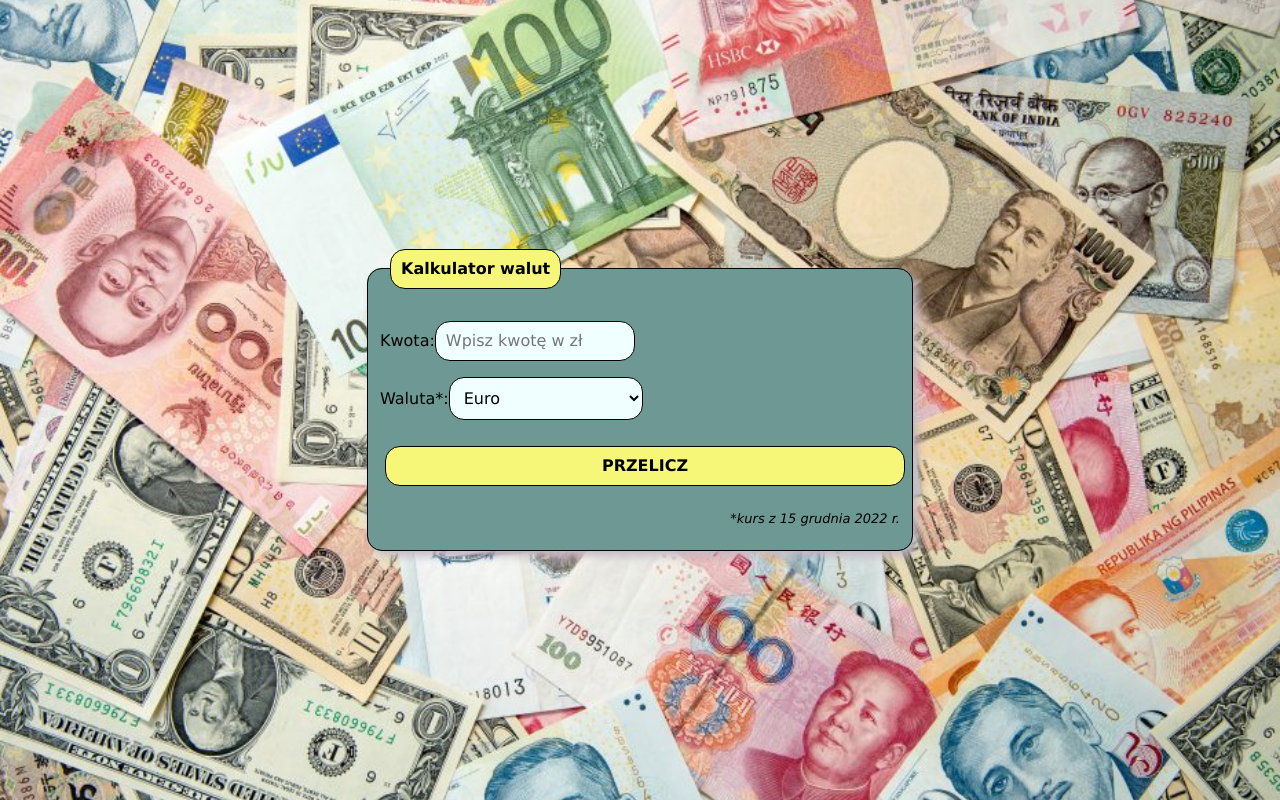
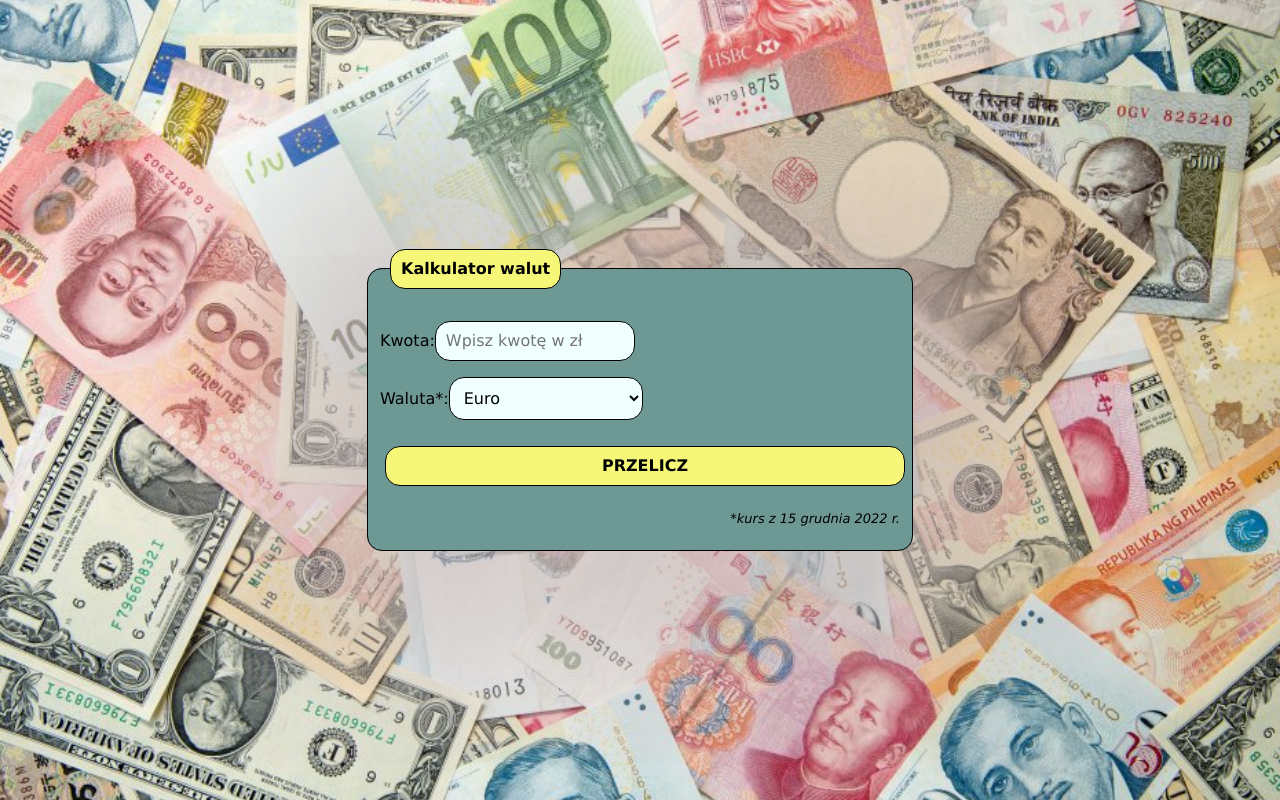
Before and after one commit to Gosia-Magdzik/kantor-react, a React (Create React App) app: page / in a window 1280 px wide. Built offline with nearby package versions, Linux system fonts and the light colour scheme.

Commit message:
blur effect

```diff
--- a/src/Form/style.css
+++ b/src/Form/style.css
@@ -2,11 +2,12 @@
     flex-basis: 550px;
     margin: 0 auto;
 }
+
 .fieldset {
     border: 1px solid black;
     border-radius: 15px;
     background-color: rgb(109, 152, 147);
-    box-shadow: 5px 5px 10px #C4BAC6;
+    box-shadow: 5px 5px 200px 100px rgba(198, 185, 185, 0.846);
 }
 
 .fieldset__legend {
--- a/src/index.css
+++ b/src/index.css
@@ -14,6 +14,5 @@ html {
   background-image: url("../images/currency.jpg" );
   background-size: cover;
   background-position: center;
-  backdrop-filter: blur(5px);
   font-family: Verdana, Tahoma, sans-serif;
 }
```
